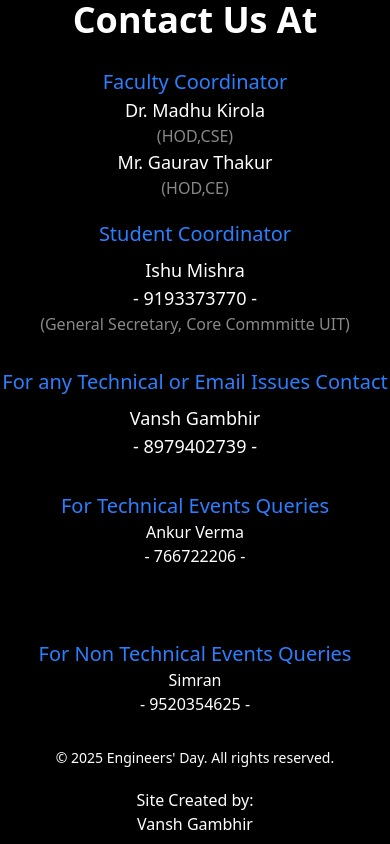
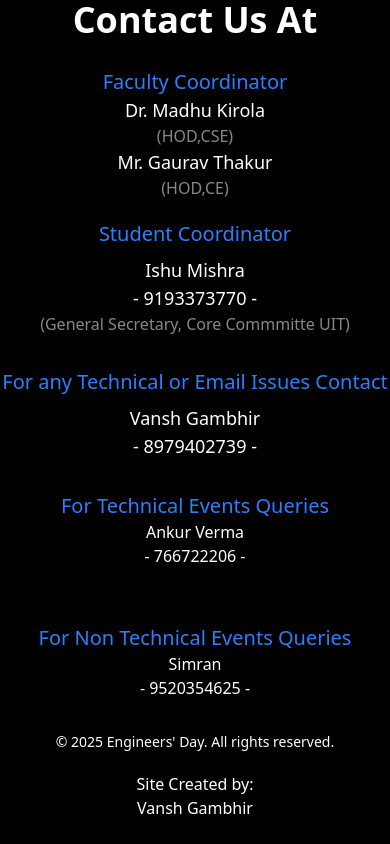
Before and after one commit to P94Vansh/engineers-day, a Next.js app: page / in a window 390 px wide. Shown: the part 9283-10127 px from the top of the page. Built offline with nearby package versions, Linux system fonts and the light colour scheme.

Commit message:
footer issue fixed

```diff
--- a/src/components/Footer.jsx
+++ b/src/components/Footer.jsx
@@ -38,7 +38,7 @@
             Vansh Gambhir <div className="px-3 cursor-pointer" onClick={() => window.location.href = "tel:+918979402739"}>- 8979402739 - </div>
           </div>
         </div>
-        <div className="flex gap-10 flex-wrap justify-center items-center">
+        <div className="flex md:gap-10 gap-6 flex-wrap justify-center items-center">
           <div>
             <div className="text-center text-xl mt-8 text-blue-500 ">For Technical Events Queries</div>
             <div className="text-white text-center">Ankur Verma</div>
```
